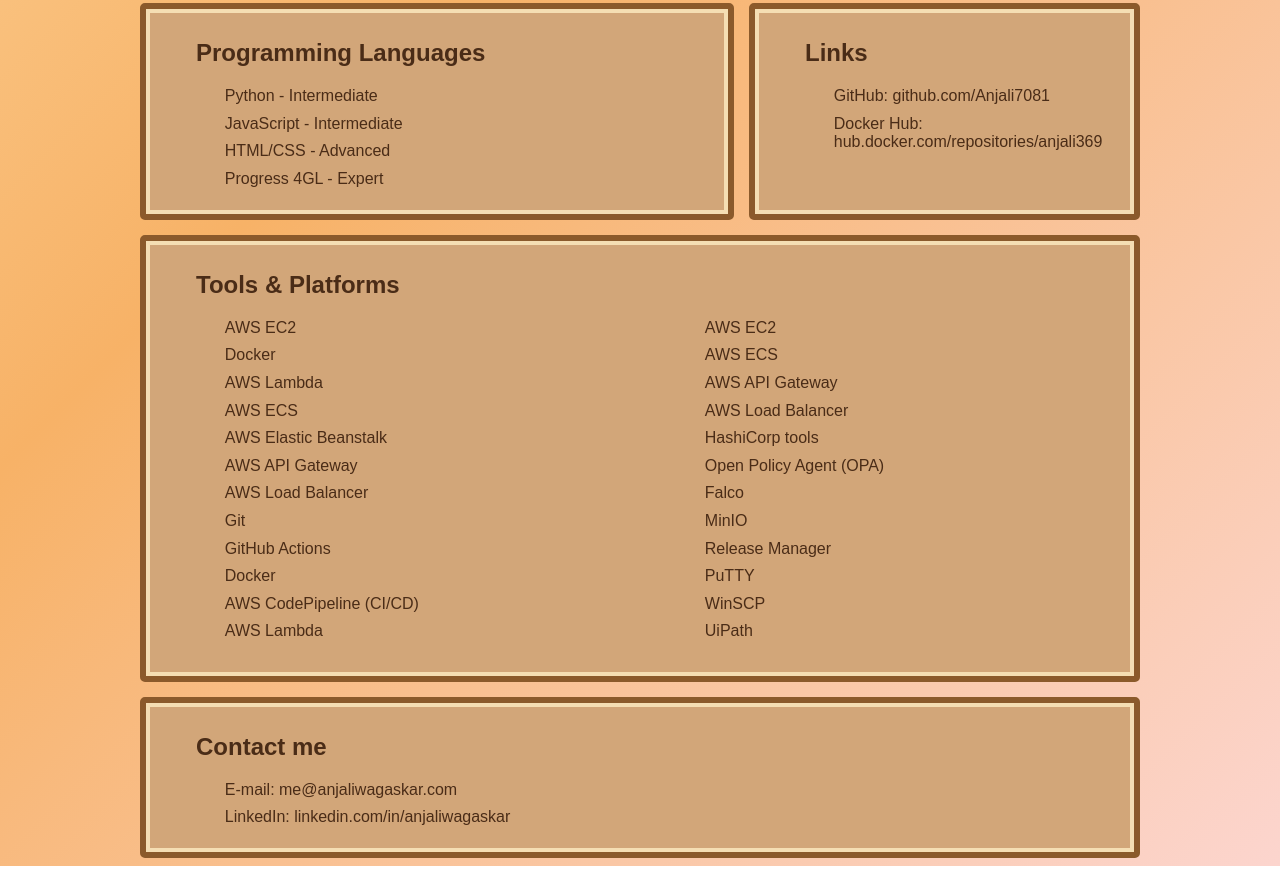
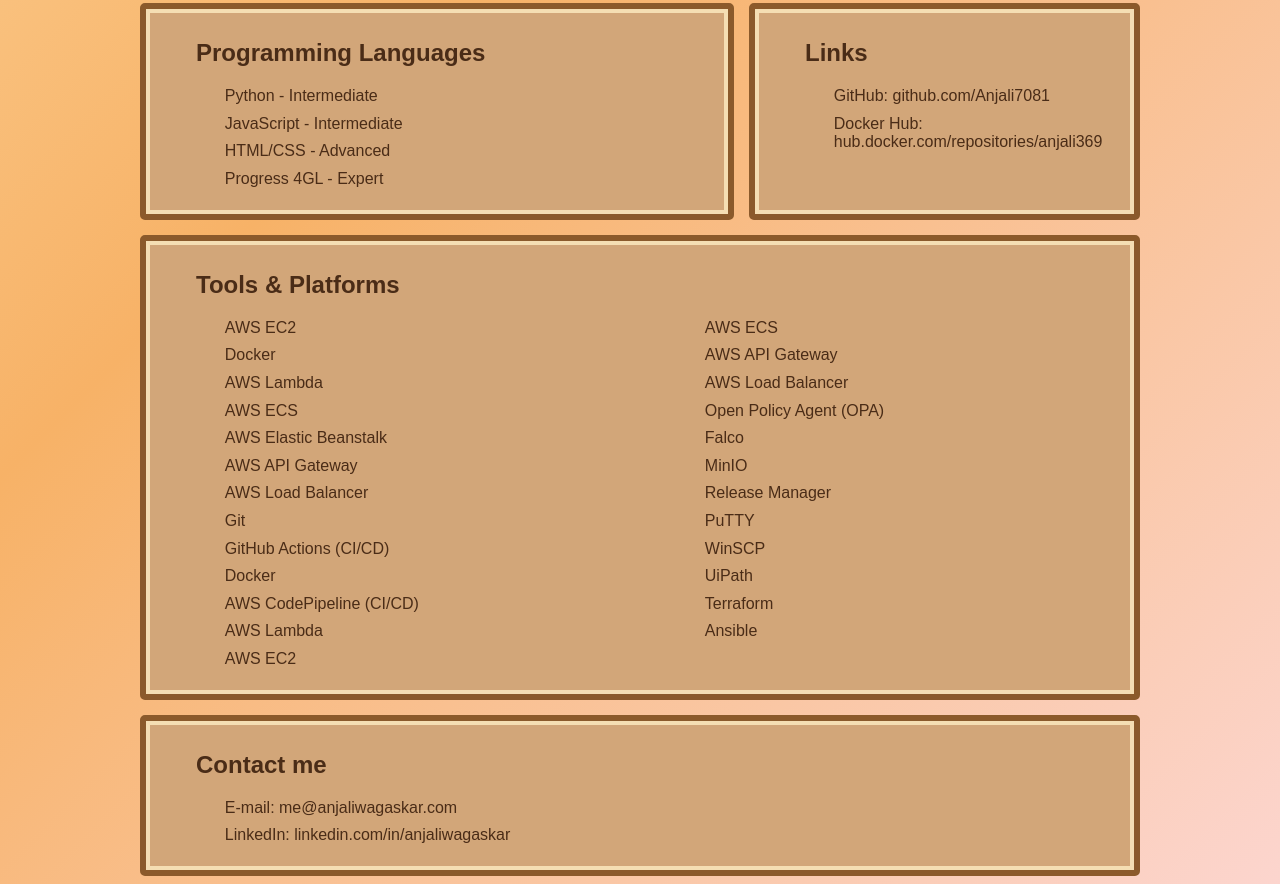
Before and after one commit to Anjali7081/portfolio, an Eleventy site: page index.html in a window 1280 px wide. Shown: the part 1209-2093 px from the top of the page. Built offline with nearby package versions, Linux system fonts and the light colour scheme; Eleventy itself is replaced by a stand-in of ours; files that its build step writes are made by us from their sources; a web font is replaced by a local one.

Commit message:
favicon and update

```diff
--- a/_data/tools.json
+++ b/_data/tools.json
@@ -1,6 +1,6 @@
 [
   "Git",
-  "GitHub Actions",
+  "GitHub Actions (CI/CD)",
   "Docker",
   "AWS CodePipeline (CI/CD)",
   "AWS Lambda",
@@ -8,12 +8,13 @@
   "AWS ECS",
   "AWS API Gateway",
   "AWS Load Balancer",
-  "HashiCorp tools",
   "Open Policy Agent (OPA)",
   "Falco",
   "MinIO",
   "Release Manager",
   "PuTTY",
   "WinSCP",
-  "UiPath"
+  "UiPath",
+  "Terraform",
+  "Ansible"
 ]
--- a/index.html
+++ b/index.html
@@ -7,9 +7,11 @@
     <title>{{ profile.title }}</title>
     <link rel="stylesheet" href="assets/styles.css">
 
+
     <meta name="description" content="Anjali Wagaskar's portfolio">
     <meta name="author" content="Anjali Wagaskar">
-    <meta name="keywords" content="cloud engineer, engineer, cloud, development, aws, python, gcp, docker, terraform, ansible, linux, cicd, devops, github, gitlab, git, dublin, ireland, contact, resume, portfolio, projects, skills, tools, platforms">
+    <link rel="icon" type="image/png" href="assets/bullet2.png">
+    <meta name="keywords" content="cloud engineer, engineer, cloud, development, aws, python, gcp, docker, terraform, ansible, linux, cicd, devops, github, gitlab, git, dublin, ireland, contact, ">
 </head>
 <body>
     <div class="container">
```
Also changed, not shown: 1 other file.
